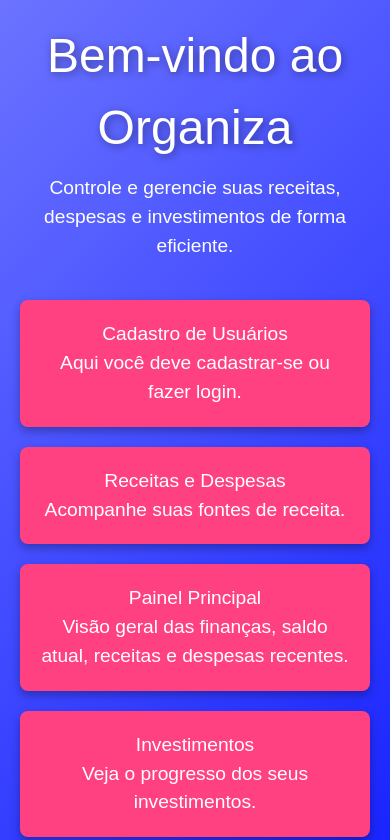
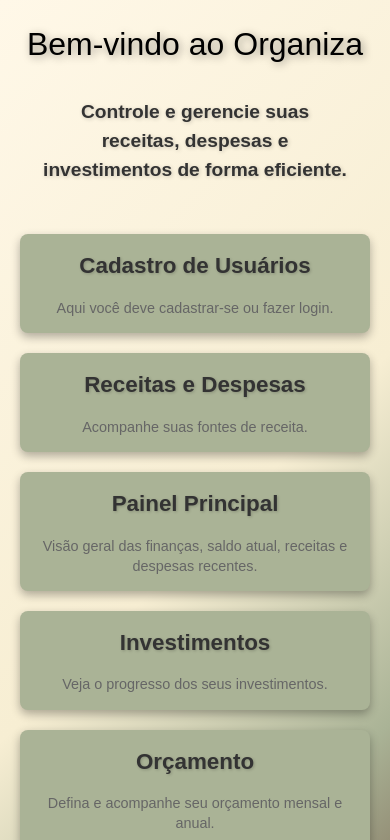
Before and after one commit to alvccpj/organiza-application, a Next.js app: page / in a window 390 px wide. Shown: the top 840 px of the page. Built offline with nearby package versions, Linux system fonts and the light colour scheme.

Commit message:
add responsive home layout

```diff
--- a/src/styles/Home.module.css
+++ b/src/styles/Home.module.css
@@ -1,37 +1,40 @@
-/* styles/Home.module.css */
-
 .container {
     display: flex;
     flex-direction: column;
     align-items: center;
     justify-content: center;
-    min-height: 100vh; /* Para ocupar toda a altura da tela */
-    background: linear-gradient(135deg, #6b73ff 0%, #000dff 100%); /* Gradiente moderno */
+    min-height: 100vh;
+    background: linear-gradient(135deg, #FFF8E8 0%, #F7EED3 50%, #AAB396 75%, #674636 100%);
     padding: 20px;
-    color: #fff; /* Texto branco para contraste */
+    color: #000000;
 }
 
 .header {
     text-align: center;
-    margin-bottom: 40px; /* Espaço abaixo do cabeçalho */
+    margin-bottom: 40px;
 }
 
 .header h1 {
-    font-size: 3rem; /* Tamanho maior para um título impactante */
-    text-shadow: 2px 2px 8px rgba(0, 0, 0, 0.4); /* Sombra para dar profundidade */
+    font-size: 3rem;
+    text-shadow: 2px 2px 8px rgba(0, 0, 0, 0.4);
 }
 
 .header p {
-    font-size: 1.2rem; /* Tamanho de fonte para descrição */
-    margin-top: 10px; /* Espaço acima da descrição */
+    font-size: 1.5rem;
+    margin-top: 20px;
+    color: #333;
+    font-weight: 600;
+    padding: 10px 20px;
+    border-radius: 10px;
+    text-shadow: 1px 1px 4px rgba(0, 0, 0, 0.2);
 }
 
 .features {
-    display: flex;
-    flex-direction: column;
-    gap: 20px; /* Espaçamento entre os botões */
-    width: 100%; /* Para ocupar toda a largura */
-    max-width: 500px; /* Limite de largura para melhor aparência */
+    display: grid;
+    grid-template-columns: repeat(3, 1fr); /* 3 colunas */
+    gap: 20px;
+    width: 100%;
+    max-width: 700px;
 }
 
 .feature {
@@ -39,30 +42,99 @@
     flex-direction: column;
     justify-content: center;
     align-items: center;
-    padding: 20px; /* Mais espaço interno para um botão confortável */
-    font-size: 1.2rem; /* Tamanho de fonte legível */
-    color: #fff;
-    background-color: #ff4081; /* Cor vibrante para os botões */
+    padding: 20px;
+    font-size: 1.2rem;
+    color: #000000;
+    background-color: #AAB396;
     border: none;
-    border-radius: 8px; /* Cantos arredondados */
+    border-radius: 8px;
     cursor: pointer;
-    transition: background-color 0.3s ease, transform 0.2s, box-shadow 0.3s ease; /* Efeitos suaves */
-    box-shadow: 0 4px 10px rgba(0, 0, 0, 0.3); /* Sombra para dar profundidade */
+    transition: background-color 0.3s ease, transform 0.2s, box-shadow 0.3s ease;
+    box-shadow: 0 4px 10px rgba(0, 0, 0, 0.3);
 }
 
 .feature:hover {
-    background-color: #f50057; /* Cor mais escura ao passar o mouse */
+    background-color: #674636; /* Cor mais escura ao passar o mouse */
     transform: translateY(-2px); /* Levanta um pouco o botão */
     box-shadow: 0 6px 15px rgba(0, 0, 0, 0.4); /* Sombra mais pronunciada */
 }
 
-  .feature:active {
-    transform: translateY(0); /* Retorna à posição normal ao clicar */
+.feature h2 {
+    font-size: 1.8rem;
+    font-weight: bold;
+    color: #333;
+    margin-bottom: 10px;
+    text-shadow: 1px 1px 3px rgba(0, 0, 0, 0.2);
+}
+
+.feature p {
+    font-size: 1.1rem;
+    color: #666;
+    margin-top: 5px;
+    line-height: 1.4;
 }
 
 .footer {
-    margin-top: auto; /* Para colocar o footer na parte inferior */
+    margin-top: auto;
     text-align: center;
-    padding: 20px 0; /* Espaço interno do footer */
-    font-size: 1rem; /* Tamanho de fonte do footer */
+    font-size: 1.0rem;
+    margin-top: 20px;
+    color: #333;
+    font-weight: 600;
+    padding: 10px 20px;
+    border-radius: 10px;
+    text-shadow: 1px 1px 4px rgba(0, 0, 0, 0.2);
 }
+
+/* Media Queries para responsividade */
+
+/* Para telas de até 768px (tablets e celulares maiores) */
+@media (max-width: 768px) {
+    .features {
+        grid-template-columns: repeat(2, 1fr); /* 2 colunas em vez de 3 */
+        max-width: 100%;
+    }
+
+    .header h1 {
+        font-size: 2.5rem;
+    }
+
+    .header p {
+        font-size: 1.3rem;
+    }
+
+    .feature h2 {
+        font-size: 1.6rem;
+    }
+
+    .feature p {
+        font-size: 1rem;
+    }
+}
+
+/* Para telas de até 480px (celulares) */
+@media (max-width: 480px) {
+    .features {
+        grid-template-columns: 1fr; /* 1 coluna */
+    }
+
+    .header h1 {
+        font-size: 2rem;
+    }
+
+    .header p {
+        font-size: 1.2rem;
+    }
+
+    .feature {
+        padding: 15px;
+    }
+
+    .feature h2 {
+        font-size: 1.4rem;
+    }
+
+    .feature p {
+        font-size: 0.9rem;
+    }
+}
```
Lines whose indentation alone changed are shown as unchanged.
